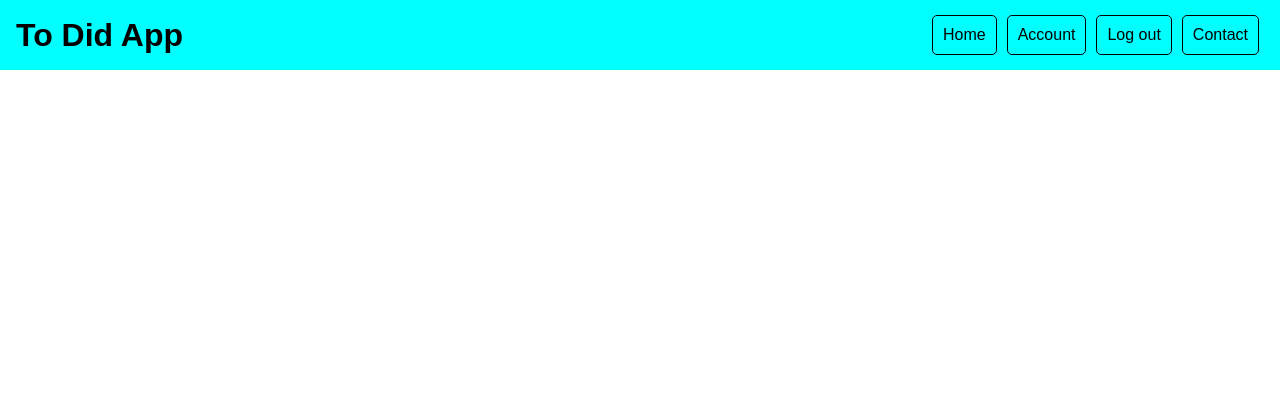
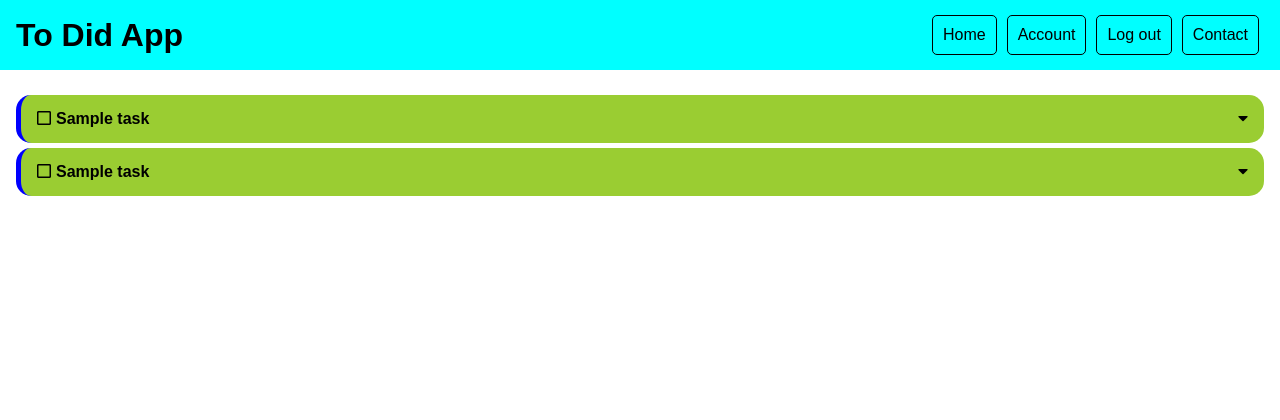
Before and after one commit to CharlieMallon/milestoneThree, a Flask app: page / in a window 1280 px wide. Shown: the top 420 px of the page. Run offline with Flask 2, Linux system fonts and the light colour scheme; the visitor is signed in with stand-in values (Sample User, id 1); a database or web service that is not in the repository returns one stand-in record (values such as "Sample title"); some libraries are stand-ins or nearby versions.

Commit message:
filter and sort user tasks

```diff
--- a/app.py
+++ b/app.py
@@ -24,7 +24,9 @@ mongo = PyMongo(app)
 @app.route("/")
 @app.route("/home")
 def home():
-    tasks = list(mongo.db.tasks.find())
+    importantUserTasks = list(mongo.db.tasks.find({"created_by": session["user"], "is_priority": True}).sort("due_date", 1))
+    otherUserTasks = list(mongo.db.tasks.find({"created_by": session["user"], "is_priority": False}).sort("due_date", 1))
+    tasks = (importantUserTasks + otherUserTasks)
 
     return render_template("home.html", tasks=tasks)
 
--- a/templates/home.html
+++ b/templates/home.html
@@ -3,75 +3,75 @@
 {% block content %}
 
 <!-- If not logged in show this screen -->
-    {% if  not session.user %}
+{% if not session.user %}
 <h3>Log In Silly</h3>
 {% endif %}
 
 <!-- List out the tasks -->
 {% if tasks|length > 0 %}
-        <ul class='task'>
-            {% for task in tasks %}
-                {% if session.user|lower == task.created_by|lower %}
-                    {% if task.task_size == 'small' %}
-                        <li class='task-card col small'>
-                    {% elif task.task_size == 'medium' %}
-                        <li class='task-card col medium'>
+<ul class="task">
+	{% for task in tasks %} {% if task.task_size == 'small' %}
+	<li class="task-card col small">{% elif task.task_size == 'medium' %}</li>
+
+	<li class="task-card col medium">{% else %}</li>
+
+	<li class="task-card col large">
+		{% endif %}
+		<div class="task-header row">
+			<div class="row">
+				<a href='{{ url_for("done_task", task_id=task._id) }}' class="check-box">
+					{% if task.is_done == true %}
+					<i class="far fa-check-square"></i>
 					{% else %}
-                        <li class='task-card col large'>
-                    {% endif %}
-                        <div class='task-header row'>
-                            <div class='row'>
-                                <a href='{{ url_for("done_task", task_id=task._id) }}' class='check-box'>
-                                    {% if task.is_done == true %}
-                                        <i class='far fa-check-square'></i>
-                                    {% else %}
-                                        <i class='far fa-square'></i>
+					<i class="far fa-square"></i>
 					{% endif %}
 				</a>
-                                <div class='task-name'>
+				<div class="task-name">
 					<strong>{{ task.task_name }}</strong>
 				</div>
 			</div>
-                            <div class='row'>
+			<div class="row">
 				{% if task.is_priority == true %}
-                                <i class='fas fa-exclamation-circle'></i>
+				<i class="fas fa-exclamation-circle"></i>
 				{% endif %}
-                                <i class='fas fa-caret-down arrow'></i>
+				<i class="fas fa-caret-down arrow"></i>
 			</div>
 		</div>
-                        <div class='task-body col hidden'>
-                            <div class='row info'>
-                                <div class='category'>
+		<div class="task-body col hidden">
+			<div class="row info">
+				<div class="category">
 					{% if task.category_name == '' %}
 					<p>No Category</p>
-                                    {% else %}
-                                        {{ task.category_name }}
+					{% else %} {{ task.category_name }} {% endif %}
+				</div>
+			</div>
+			<div class="row">
+				{% if task.task_description != '' %}
+				<div class="description">{{ task.task_description }}</div>
 				{% endif %}
 			</div>
-                            </div>
-                            <div class='row'>
-                                {% if task.task_description != '' %}
-                                <div class='description'>
-                                    {{ task.task_description }}
-                                </div>
-                                {% endif %}
-                            </div>
-                            <div class='row info'>
-                                <div class='due-date'>
+			<div class="row info">
+				<div class="due-date">
 					{% if task.due_date != 'None' %}
-                                        <p>Due by: <span class='date'>{{ task.due_date }}</span></p>
+					<p>Due by: <span class="date">{{ task.due_date }}</span></p>
 					{% endif %}
 				</div>
 				<div class="task-buttons">
-                                    <div class='open-modal'>
-                                        <p class="delete-task task-btn"><i class='far fa-trash-alt no-pointer'></i></p>
+					<div class="open-modal">
+						<p class="delete-task task-btn">
+							<i class="far fa-trash-alt no-pointer"></i>
+						</p>
 					</div>
 					<!-- The Delete Task Modal -->
 					<div class="modal-background hidden" data-closer="close">
 						<!-- Modal content -->
 						<div class="modal">
 							<div class="modal-title">
-                                                <h2>Delete Task<span class="close" data-closer="close">&times;</span></h2>
+								<h2>
+									Delete Task<span class="close" data-closer="close"
+										>&times;</span
+									>
+								</h2>
 							</div>
 							<div class="modal-content">
 								<div class="modal-par">
@@ -79,7 +79,9 @@
 								</div>
 								<div class="modal-btns">
 									<div class="btn m-btn">
-                                                        <a href='{{ url_for("delete_task", task_id=task._id) }}'>Yes</a>
+										<a href='{{ url_for("delete_task", task_id=task._id) }}'
+											>Yes</a
+										>
 									</div>
 									<div class="btn m-btn">
 										<p class="no-btn" data-closer="close">No</p>
@@ -89,18 +91,18 @@
 						</div>
 					</div>
 					<div>
-                                        <a href='{{ url_for("edit_task", task_id=task._id) }}'><i class='far fa-edit task-btn'></i></a>
+						<a href='{{ url_for("edit_task", task_id=task._id) }}'
+							><i class="far fa-edit task-btn"></i
+						></a>
 					</div>
 				</div>
 			</div>
 		</div>
 	</li>
-                    {% endif %}
 	{% endfor %}
 </ul>
 {% else %}
 <h3>No To Do's found</h3>
 {% endif %}
 
-
 {% endblock %}
```
Lines whose indentation alone changed are shown as unchanged.
